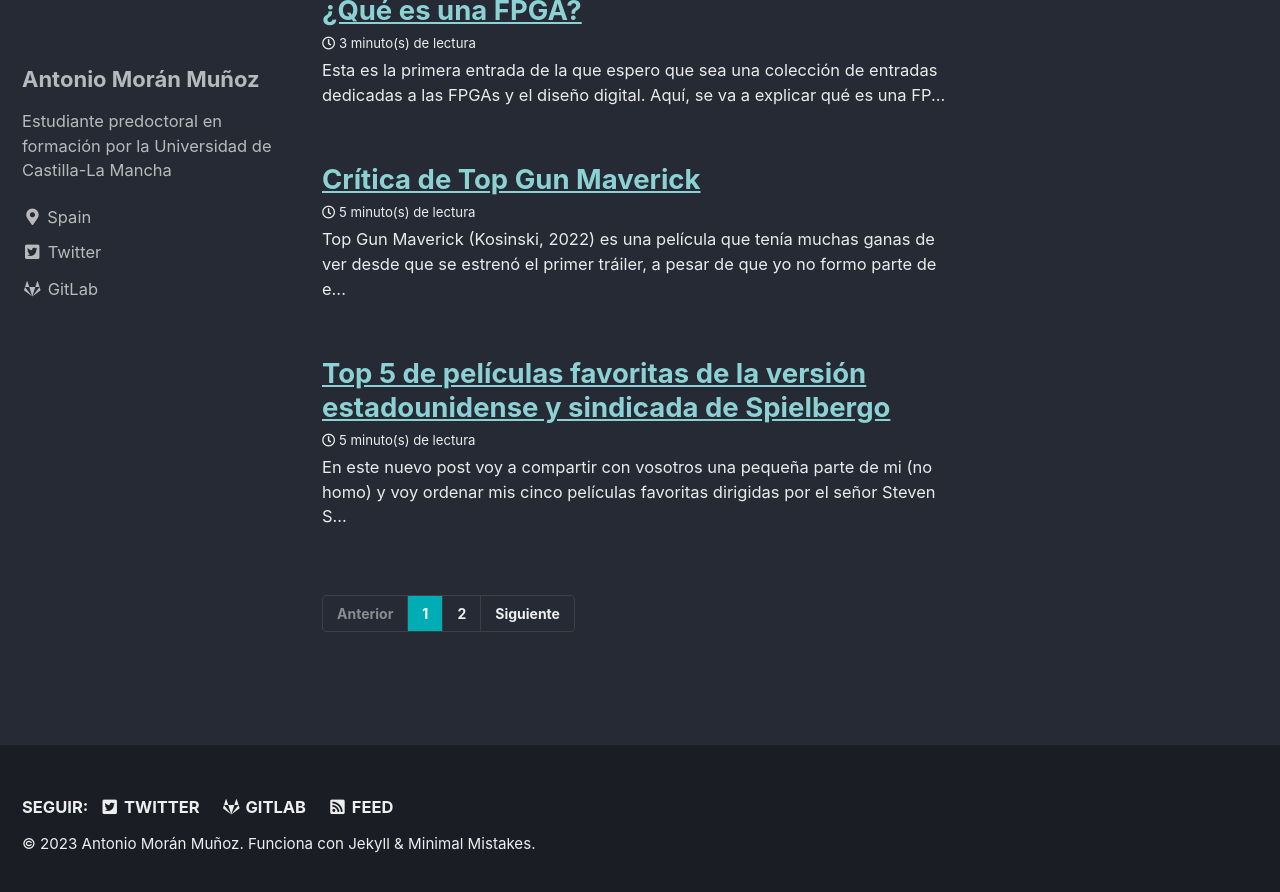
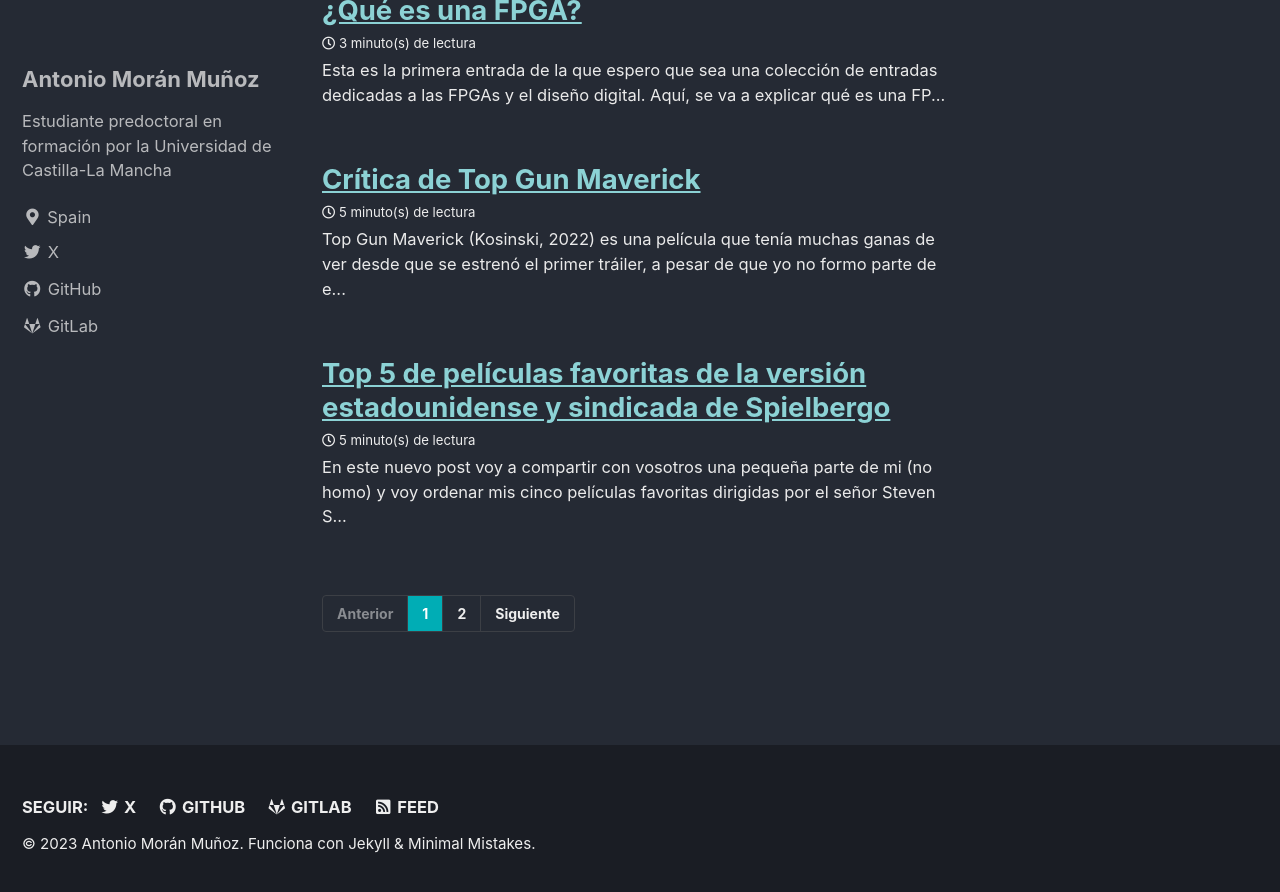
Before and after one commit to anmomu92/anmomu92.github.io, a Jekyll site: the page built from index.html, in a window 1280 px wide and 900 px high, scrolled down 1465 px. Shown: the top 892 px of the window. Built offline with Jekyll 4.4.1, drawn with Linux system fonts in a browser that asks for light colours; cached includes are drawn as plain includes; the list of posts is cut into pages by our own code.

Commit message:
Cambiado nombre Twitter a X en el pie

```diff
--- a/_config.yml
+++ b/_config.yml
@@ -106,15 +106,15 @@
     - label: "Website"
       icon: "fas fa-fw fa-link"
       # url: "https://your-website.com"
-    - label: "Twitter"
-      icon: "fab fa-fw fa-twitter-square"
+    - label: "X"
+      icon: "fab fa-fw fa-twitter"
       url: "https://twitter.com/anmomu92"
     - label: "Facebook"
       icon: "fab fa-fw fa-facebook-square"
       # url: "https://facebook.com/"
     - label: "GitHub"
       icon: "fab fa-fw fa-github"
-      # url: "https://github.com/"
+      url: "https://github.com/anmomu92"
     - label: "GitLab"
       icon: "fab fa-fw fa-gitlab"
       url: "https://gitlab.com/anmomu92"
@@ -125,15 +125,15 @@
 # Site Footer
 footer:
   links:
-    - label: "Twitter"
-      icon: "fab fa-fw fa-twitter-square"
+    - label: "X"
+      icon: "fab fa-fw fa-twitter"
       url: "https://twitter.com/anmomu92"
     - label: "Facebook"
       icon: "fab fa-fw fa-facebook-square"
-      # url:
+      # url: "https://facebook.com/"
     - label: "GitHub"
       icon: "fab fa-fw fa-github"
-      # url:
+      url: "https://github.com/anmomu92"
     - label: "GitLab"
       icon: "fab fa-fw fa-gitlab"
       url: "https://gitlab.com/anmomu92"
```
